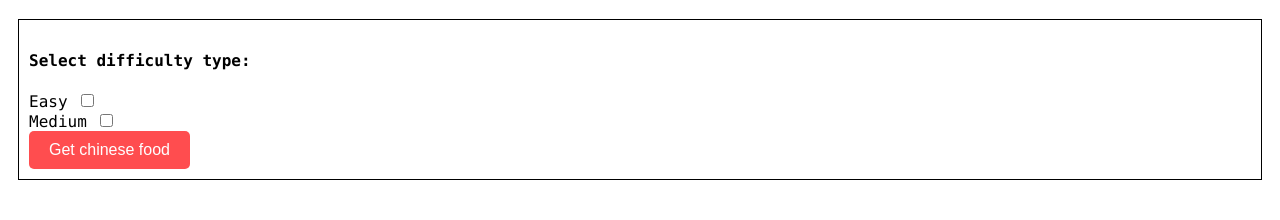
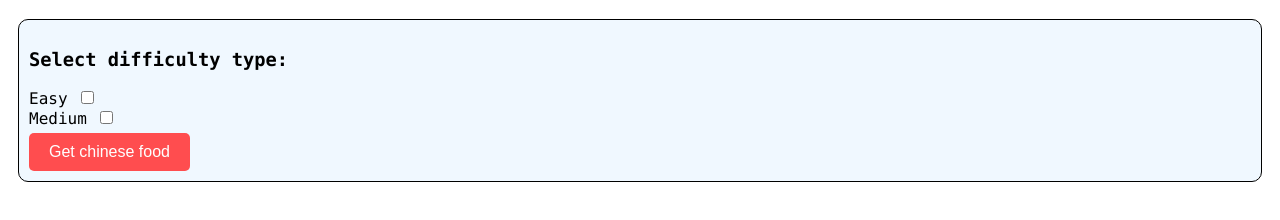
Before and after one commit to IvanMarchenkoS00273436/ChineseFood, a plain HTML site: page index.html in a window 1280 px wide. Shown: the part 62-282 px from the top of the page. Drawn offline with Linux system fonts and the light colour scheme.

Commit message:
minor changes

```diff
--- a/index.html
+++ b/index.html
@@ -9,7 +9,7 @@
 <body>
     <h1>Chinese Food</h1>
     <div class="filter">
-        <h4>Select difficulty type: </h4>
+        <h3>Select difficulty type: </h3>
 
         <label for="easy">Easy</label>
         <input type="checkbox" name="difficulty" value="easy" id="easy">
@@ -19,7 +19,7 @@
         <input type="checkbox" name="difficulty" value="medium" id="medium">
         <br>
 
-        <button id="getFoodBtn">Get chinese food</button>
+        <button id="getFoodBtn" style="margin-top: 5px;">Get chinese food</button>
     </div>
 
     <div id="foodContainer"></div>
--- a/script.js
+++ b/script.js
@@ -4,7 +4,7 @@ const url = 'https://chinese-food-db.p.rapidapi.com/';
 const options = {
 	method: 'GET',
 	headers: {
-		'x-rapidapi-key': '',
+		'x-rapidapi-key': 'b321c6d12fmsh7191d1e3729700cp143cecjsn2807ece00022',
 		'x-rapidapi-host': 'chinese-food-db.p.rapidapi.com'
 	}
 };
--- a/style.css
+++ b/style.css
@@ -24,7 +24,9 @@ body {
 .filter {
     margin: 10px;
     border: 1px solid black;
+    border-radius: 10px;
     padding: 10px;
+    background-color: aliceblue;
 }
 
 button {
```
